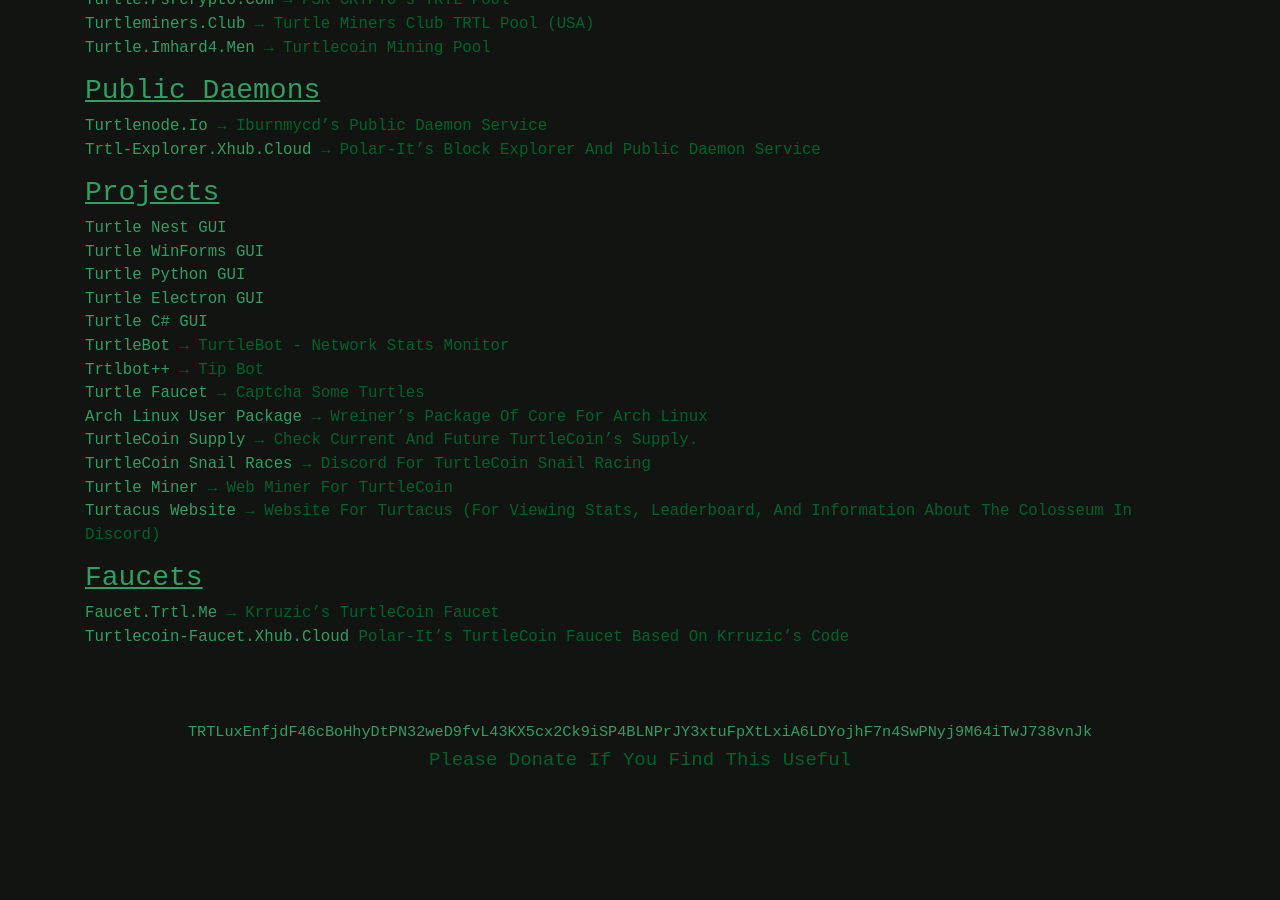
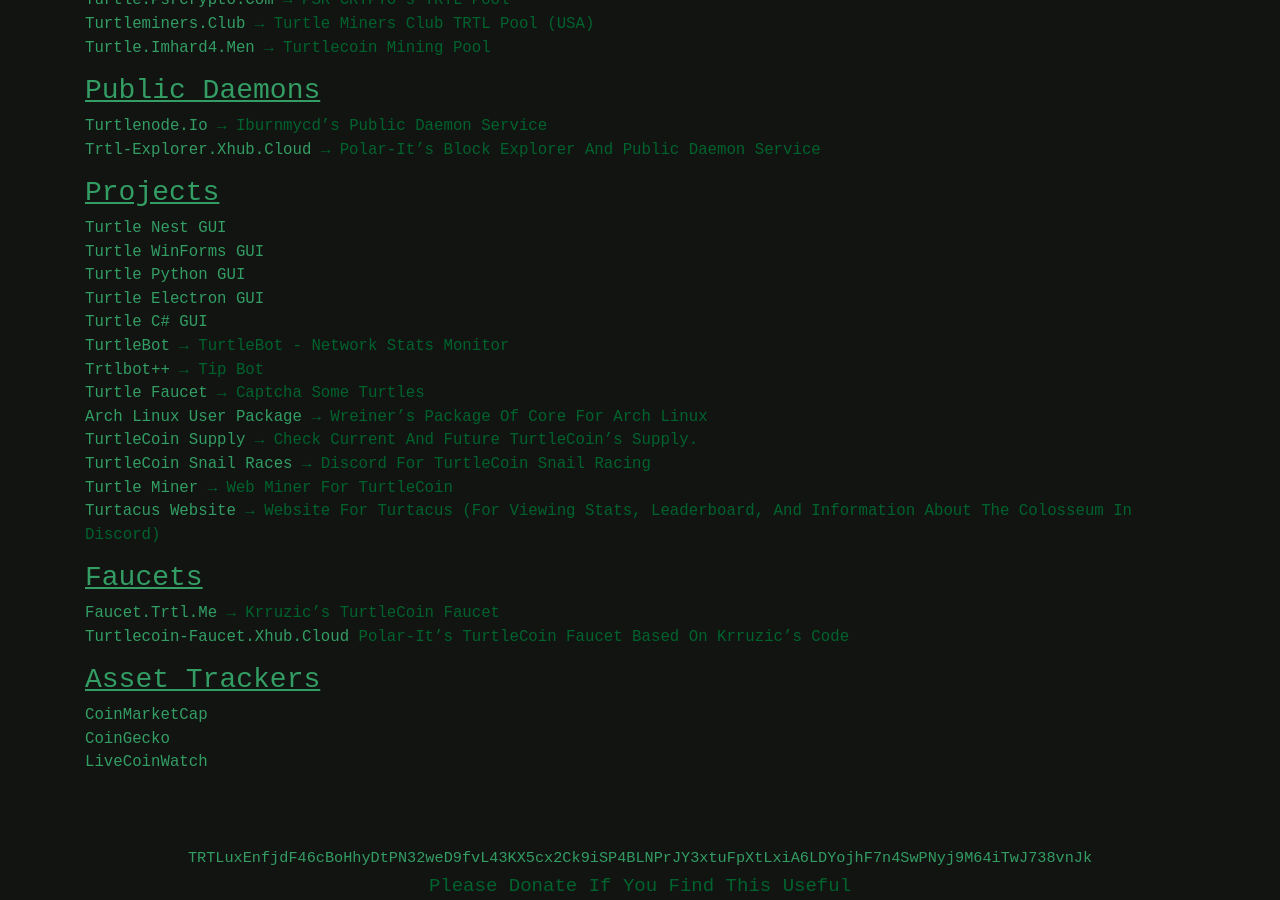
Before and after one commit to zack796/turtleturtle.org, a Jekyll site: the page built from index.md, in a window 1280 px wide and 900 px high, scrolled down 1409 px. Built offline with Jekyll 4.4.1, drawn with Linux system fonts in a browser that asks for light colours; before the commit the page ends 2184 px from its top, so only the background shows below that.

Commit message:
added CMC, CG and LCW under asset trackers

```diff
--- a/index.md
+++ b/index.md
@@ -77,3 +77,8 @@
 ### Faucets
 [faucet.trtl.me](https://faucet.trtl.me) → krruzic's TurtleCoin Faucet
 [turtlecoin-faucet.xhub.cloud](http://turtlecoin-faucet.xhub.cloud) polar-it's TurtleCoin Faucet based on krruzic's code
+
+### Asset Trackers
+[CoinMarketCap](https://coinmarketcap.com/currencies/turtlecoin/)
+[CoinGecko](https://www.coingecko.com/en/coins/turtlecoin)
+[LiveCoinWatch](https://www.livecoinwatch.com/price/TurtleCoin-TRTL)
```
